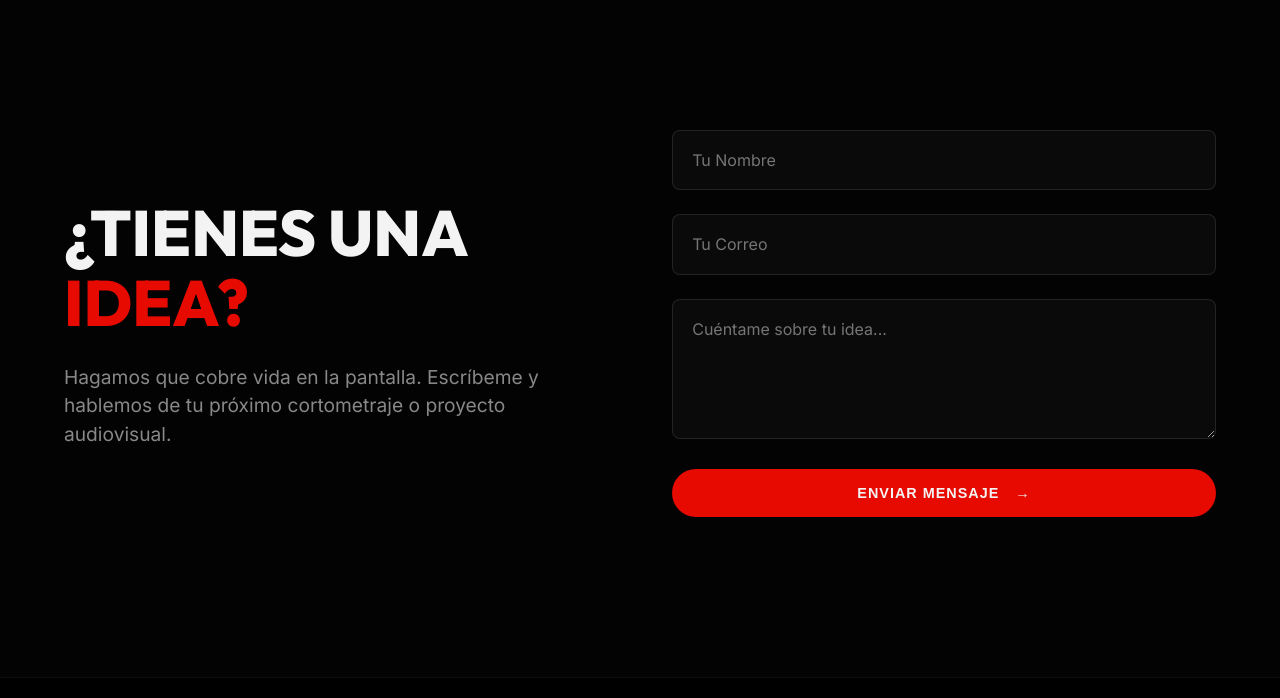
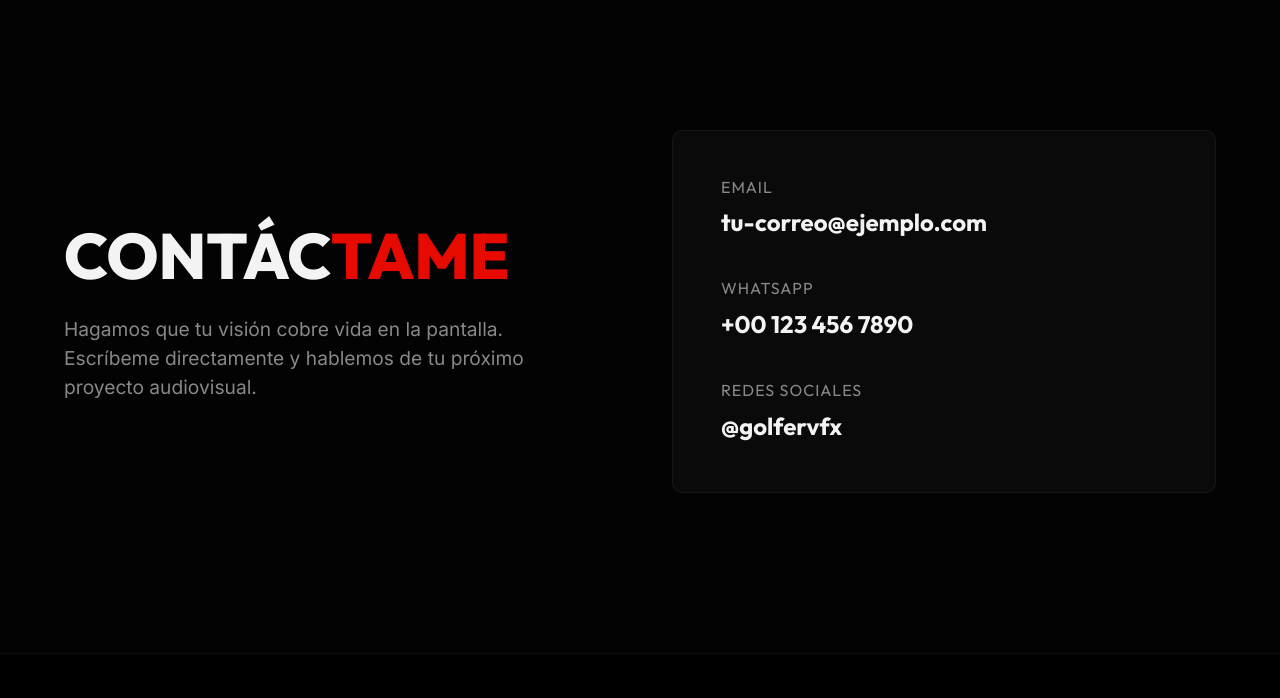
Before and after one commit to Juanlooper/golfervfx-portfolio, a website built with Vite: page index.html in a window 1280 px wide. Shown: the part 3175-3873 px from the top of the page. Built offline with nearby package versions, Linux system fonts and the light colour scheme; some packages are replaced by stand-ins of ours.

Commit message:
datos de contacto

```diff
--- a/index.html
+++ b/index.html
@@ -237,25 +237,22 @@
       <div class="container">
         <div class="contact-grid">
           <div class="contact-header">
-            <h2 class="contact-title">¿TIENES UNA <span class="text-red">IDEA?</span></h2>
-            <p class="contact-desc">Hagamos que cobre vida en la pantalla. Escríbeme y hablemos de tu próximo
-              cortometraje o proyecto audiovisual.</p>
+            <h2 class="contact-title">CONTÁC<span class="text-red">TAME</span></h2>
+            <p class="contact-desc">Hagamos que tu visión cobre vida en la pantalla. Escríbeme directamente y hablemos de tu próximo proyecto audiovisual.</p>
           </div>
-          <div class="contact-form-wrapper">
-            <form class="contact-form" action="#" method="POST"
-              onsubmit="event.preventDefault(); alert('Formulario de prueba enviado');">
-              <div class="form-group">
-                <input type="text" name="name" placeholder="Tu Nombre" required>
-              </div>
-              <div class="form-group">
-                <input type="email" name="email" placeholder="Tu Correo" required>
-              </div>
-              <div class="form-group">
-                <textarea name="message" rows="5" placeholder="Cuéntame sobre tu idea..." required></textarea>
-              </div>
-              <button type="submit" class="btn btn-primary form-btn">Enviar Mensaje <span
-                  class="arrow">→</span></button>
-            </form>
+          <div class="contact-info-wrapper">
+            <div class="contact-info-item">
+              <h3>Email</h3>
+              <a href="mailto:tu-correo@ejemplo.com" class="contact-link">tu-correo@ejemplo.com</a>
+            </div>
+            <div class="contact-info-item">
+              <h3>WhatsApp</h3>
+              <a href="https://wa.me/1234567890" target="_blank" class="contact-link">+00 123 456 7890</a>
+            </div>
+            <div class="contact-info-item">
+              <h3>Redes Sociales</h3>
+              <a href="https://www.instagram.com/golfervfx/" target="_blank" class="contact-link">@golfervfx</a>
+            </div>
           </div>
         </div>
       </div>
--- a/style.css
+++ b/style.css
@@ -557,34 +557,33 @@ h1, h2, h3 {
   color: var(--text-muted);
   max-width: 500px;
 }
-.contact-form {
+.contact-info-wrapper {
   display: flex;
   flex-direction: column;
-  gap: 1.5rem;
+  gap: 2.5rem;
+  background-color: var(--bg-secondary);
+  padding: 3rem;
+  border-radius: 10px;
+  border: 1px solid rgba(255, 255, 255, 0.05);
 }
-.form-group input,
-.form-group textarea {
-  width: 100%;
-  padding: 1.2rem;
-  background-color: var(--bg-secondary);
-  border: 1px solid rgba(255,255,255,0.1);
+.contact-info-item h3 {
+  font-size: 1rem;
+  color: var(--text-muted);
+  margin-bottom: 0.5rem;
+  font-weight: 500;
+  text-transform: uppercase;
+  letter-spacing: 1px;
+}
+.contact-link {
+  font-family: var(--font-display);
+  font-size: 1.5rem;
   color: var(--text);
-  font-family: var(--font-sans);
-  font-size: 1rem;
-  border-radius: 8px;
-  transition: border-color 0.3s ease, background-color 0.3s ease;
-  cursor: none;
+  font-weight: 700;
+  transition: color 0.3s ease;
+  display: inline-block;
 }
-.form-group input:focus,
-.form-group textarea:focus {
-  outline: none;
-  border-color: var(--accent);
-  background-color: rgba(255,255,255,0.05);
-}
-.form-btn {
-  border: none;
-  cursor: none;
-  justify-content: center;
+.contact-link:hover {
+  color: var(--accent);
 }
 
 /* Footer */
```
